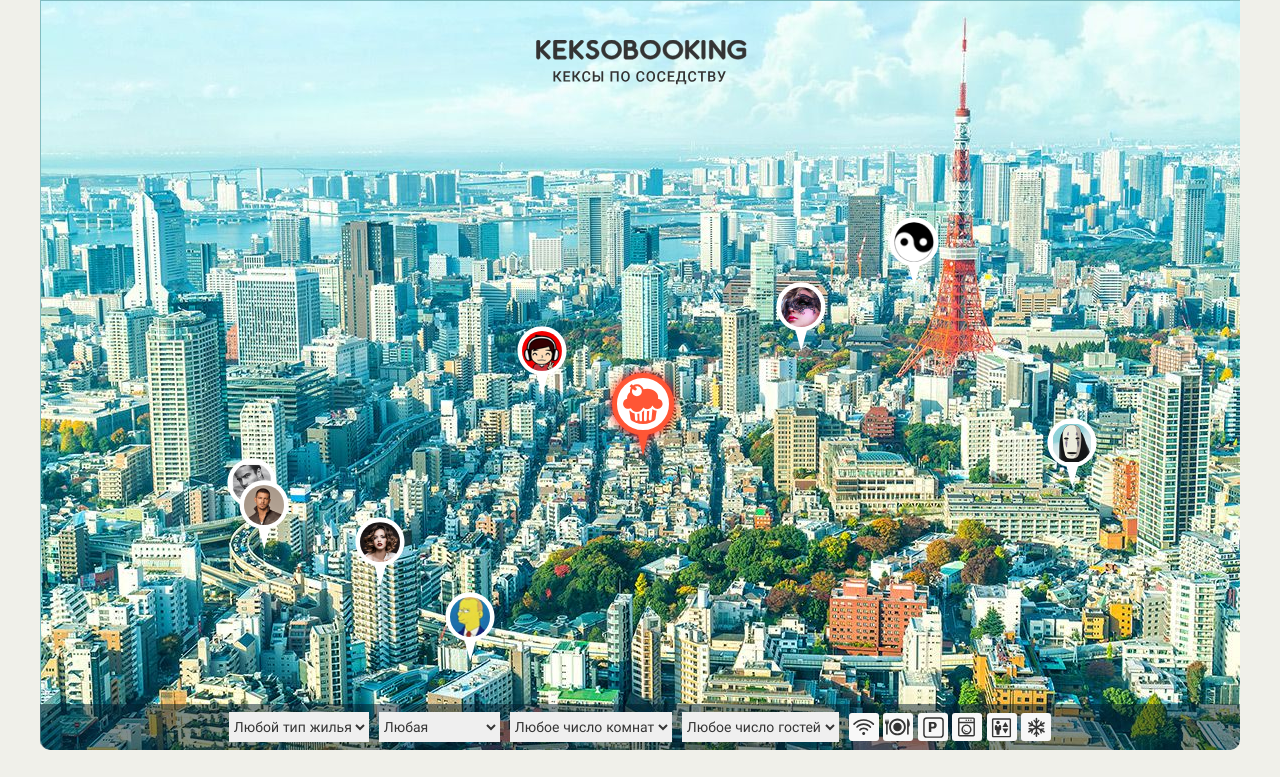
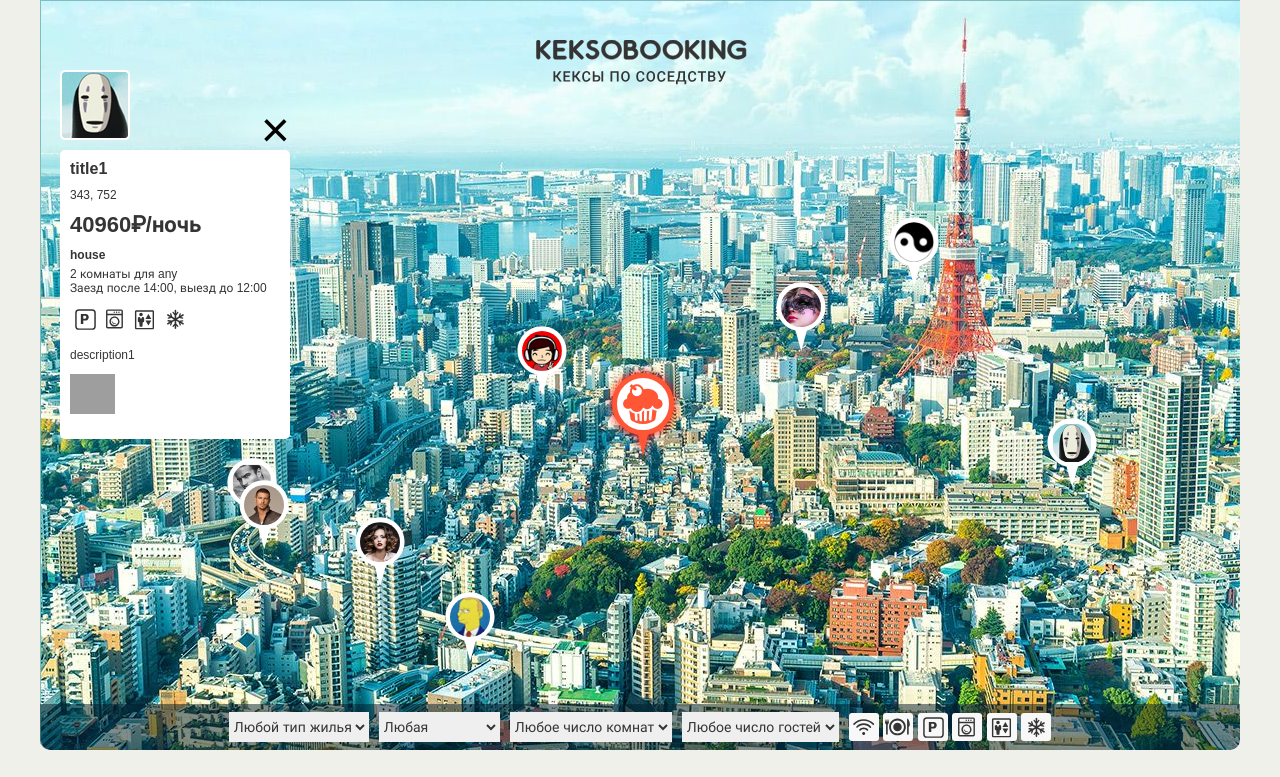
Before and after one commit to TatianaKrivonos/671683-keksobooking-21, a website: page index.html in a window 1280 px wide. Both pictures are taken after a click on the button "Поставь меня куда-нибудь". Shown: the top 777 px of the page. Drawn offline with Linux system fonts and the light colour scheme; grey boxes are pictures that could not be loaded.

Commit message:
task 5.1

```diff
--- /dev/null
+++ b/js/card.js
@@ -0,0 +1,41 @@
+'use strict';
+(function () {
+  const cardTemplate = document.querySelector(`#card`).content.querySelector(`.map__card`);
+
+  const renderAdPopup = (ad) => {
+    const adPopup = cardTemplate.cloneNode(true);
+
+    adPopup.querySelector(`.popup__title`).textContent = ad.offer.title;
+    adPopup.querySelector(`.popup__text--address`).textContent = ad.offer.address;
+    adPopup.querySelector(`.popup__text--price`).textContent = ad.offer.price + `₽/ночь`;
+    adPopup.querySelector(`.popup__type`).textContent = ad.offer.type;
+    adPopup.querySelector(`.popup__text--capacity`).textContent = ad.offer.rooms + ` комнаты для ` + ad.offer.guests;
+    adPopup.querySelector(`.popup__text--time`).textContent = `Заезд после ` + ad.offer.checkin + `, выезд до ` + ad.offer.checkout;
+
+    const popupFeatures = adPopup.querySelector(`.popup__features`);
+    ad.offer.features.forEach((el) => {
+      const popupFeatureItem = document.createElement(`li`);
+      popupFeatureItem.className = `popup__feature popup__feature--${el}`;
+      popupFeatures.appendChild(popupFeatureItem);
+    });
+
+    adPopup.querySelector(`.popup__description`).textContent = ad.offer.description;
+    const popupPhotos = adPopup.querySelector(`.popup__photos`);
+    ad.offer.photos.forEach((el) => {
+      const popupPhotoItem = document.createElement(`img`);
+      popupPhotoItem.className = `popup__photo`;
+      popupPhotoItem.src = el;
+      popupPhotoItem.width = 45;
+      popupPhotoItem.height = 40;
+      popupPhotoItem.alt = `Фотография жилья`;
+      popupPhotos.appendChild(popupPhotoItem);
+    });
+    adPopup.querySelector(`.popup__avatar`).src = ad.author.avatar;
+
+    return adPopup;
+  };
+
+  window.card = {
+    renderAdPopup,
+  };
+})();
--- /dev/null
+++ b/js/data.js
@@ -0,0 +1,39 @@
+'use strict';
+(function () {
+  const TYPES = [`palace`, `flat`, `house`, `bungalow`];
+  const CHECKIN_TIME = [`12:00`, `13:00`, `14:00`];
+  const CHECKOUT_TIME = [`12:00`, `13:00`, `14:00`];
+  const FEATURES = [`wifi`, `dishwasher`, `parking`, `washer`, `elevator`, `conditioner`];
+  const PHOTOS = [`http://o0.github.io/assets/images/tokyo/hotel1.jpg`, `http://o0.github.io/assets/images/tokyo/hotel2.jpg`, `http://o0.github.io/assets/images/tokyo/hotel3.jpg`];
+  const ROOMS = 3;
+  const GUESTS = [`one`, `two`, `any`, `not for guests`];
+
+  const map = document.querySelector(`.map`);
+
+  const createAds = (amount) => Array.from({length: amount}, (_, i) => ({
+    author: {
+      avatar: `img/avatars/user0${i + 1}.png`,
+    },
+    offer: {
+      title: `title${i + 1}`,
+      address: `${window.random.getRandomNum(0, 1000)}, ${window.random.getRandomNum(0, 1000)}`,
+      price: window.random.getRandomNum(1000, 50000),
+      type: window.random.getRandomEl(TYPES),
+      rooms: window.random.getRandomNum(1, ROOMS),
+      guests: window.random.getRandomEl(GUESTS),
+      checkin: window.random.getRandomEl(CHECKIN_TIME),
+      checkout: window.random.getRandomEl(CHECKOUT_TIME),
+      features: window.random.getRandomArr(FEATURES),
+      description: `description${i + 1}`,
+      photos: window.random.getRandomArr(PHOTOS)
+    },
+    location: {
+      x: window.random.getRandomNum(0, map.clientWidth),
+      y: window.random.getRandomNum(130, 630)
+    }
+  }));
+
+  window.data = {
+    createAds,
+  };
+})();
--- /dev/null
+++ b/js/form.js
@@ -0,0 +1,29 @@
+'use strict';
+(function () {
+  const adForm = document.querySelector(`.ad-form`);
+  const adFormSelectCapacity = adForm.querySelector(`select[name = capacity]`);
+
+  const createOption = (text) => {
+    const option = document.createElement(`option`);
+    option.textContent = text;
+    return option;
+  };
+
+  const capacityMap = {
+    1: [`для 1 гостя`],
+    2: [`для 1 гостя`, `для 2 гостей`],
+    3: [`для 1 гостя`, `для 2 гостей`, `для 3 гостей`],
+    100: [`не для гостей`]
+  };
+
+  const renderCapacityList = (roomsNum) => {
+    adFormSelectCapacity.innerHTML = ``;
+    capacityMap[roomsNum].forEach((el) => {
+      adFormSelectCapacity.appendChild(createOption(el));
+    });
+  };
+
+  window.form = {
+    renderCapacityList,
+  };
+})();
--- a/js/main.js
+++ b/js/main.js
@@ -1,156 +1,37 @@
 'use strict';
 (function () {
-  const TYPES = [`palace`, `flat`, `house`, `bungalow`];
-  const CHECKIN_TIME = [`12:00`, `13:00`, `14:00`];
-  const CHECKOUT_TIME = [`12:00`, `13:00`, `14:00`];
-  const FEATURES = [`wifi`, `dishwasher`, `parking`, `washer`, `elevator`, `conditioner`];
-  const PHOTOS = [`http://o0.github.io/assets/images/tokyo/hotel1.jpg`, `http://o0.github.io/assets/images/tokyo/hotel2.jpg`, `http://o0.github.io/assets/images/tokyo/hotel3.jpg`];
-  const ROOMS = 3;
-  const GUESTS = [`one`, `two`, `any`, `not for guests`];
   const MAIN_PIN_WIDTH = 65;
   const MAIN_PIN_HEIGHT = 65;
   const MAIN_PIN_HEIGHT_ACTIVE = 87;
-  const PIN_WIDTH = 50;
-  const PIN_HEIGHT = 70;
 
   const fragment = document.createDocumentFragment();
   const map = document.querySelector(`.map`);
   const mainPin = map.querySelector(`.map__pin--main`);
   const similarAdElement = map.querySelector(`.map__pins`);
-  const similarAdTemplate = document.querySelector(`#pin`).content.querySelector(`.map__pin`);
-  // const cardTemplate = document.querySelector(`#card`).content.querySelector(`.map__card`);
-  // const mapFiltersContainer = map.querySelector(`.map__filters-container`);
+  const mapFiltersContainer = map.querySelector(`.map__filters-container`);
   const adForm = document.querySelector(`.ad-form`);
   const adFormFieldsets = adForm.querySelectorAll(`fieldset`);
   const adFormInputAddress = adForm.querySelector(`input[name = address]`);
   const adFormSelectRooms = adForm.querySelector(`select[name = rooms]`);
-  const adFormSelectCapacity = adForm.querySelector(`select[name = capacity]`);
   const filtersForm = document.querySelector(`.map__filters`);
   const filtersFormSelects = filtersForm.querySelectorAll(`select`);
   const mainPinX = +mainPin.style.left.replace(`px`, ``);
   const mainPinY = +mainPin.style.top.replace(`px`, ``);
 
-  const getRandomNum = (min, max) => Math.floor(min + Math.random() * (max + 1 - min));
-  const getRandomEl = (list) => list[getRandomNum(0, list.length - 1)];
-  const getRandomArr = (arr) => {
-    const firstNum = getRandomNum(0, arr.length - 1);
-    const lastNum = getRandomNum(firstNum, arr.length - 1);
-    return arr.splice(firstNum, lastNum);
-  };
-
   const getNewMainPinAddress = () => {
     adFormInputAddress.value = `${mainPinX + Math.floor(MAIN_PIN_WIDTH / 2)}, ${mainPinY + MAIN_PIN_HEIGHT_ACTIVE}`;
-  };
-
-  const setDisableTrue = (arr) => {
-    arr.forEach((el) => {
-      el.disabled = true;
-    });
-  };
-
-  const setDisableFalse = (arr) => {
-    arr.forEach((el) => {
-      el.disabled = false;
-    });
   };
 
   const activatePage = () => {
     map.classList.remove(`map--faded`);
     adForm.classList.remove(`ad-form--disabled`);
-    setDisableFalse(adFormFieldsets);
-    setDisableFalse(filtersFormSelects);
+    window.util.setDisableFalse(adFormFieldsets);
+    window.util.setDisableFalse(filtersFormSelects);
   };
 
-  const capacityMap = {
-    1: [`для 1 гостя`],
-    2: [`для 1 гостя`, `для 2 гостей`],
-    3: [`для 1 гостя`, `для 2 гостей`, `для 3 гостей`],
-    100: [`не для гостей`]
-  };
-
-  const createOption = (text) => {
-    const option = document.createElement(`option`);
-    option.textContent = text;
-    return option;
-  };
-
-  const renderCapacityList = (roomsNum) => {
-    adFormSelectCapacity.innerHTML = ``;
-    capacityMap[roomsNum].forEach((el) => {
-      adFormSelectCapacity.appendChild(createOption(el));
-    });
-  };
-
-  const createAds = (amount) => Array.from({length: amount}, (_, i) => ({
-    author: {
-      avatar: `img/avatars/user0${i + 1}.png`,
-    },
-    offer: {
-      title: `title${i + 1}`,
-      address: `${getRandomNum(0, 1000)}, ${getRandomNum(0, 1000)}`,
-      price: getRandomNum(1000, 50000),
-      type: getRandomEl(TYPES),
-      rooms: getRandomNum(1, ROOMS),
-      guests: getRandomEl(GUESTS),
-      checkin: getRandomEl(CHECKIN_TIME),
-      checkout: getRandomEl(CHECKOUT_TIME),
-      features: getRandomArr(FEATURES),
-      description: `description${i + 1}`,
-      photos: getRandomArr(PHOTOS),
-    },
-    location: {
-      x: getRandomNum(0, map.clientWidth),
-      y: getRandomNum(130, 630),
-    }
-  }));
-
-  const renderAd = (ad) => {
-    const adElement = similarAdTemplate.cloneNode(true);
-    adElement.style = `left: ${ad.location.x + PIN_WIDTH}px; top: ${ad.location.y + PIN_HEIGHT}px;`;
-
-    const adImg = adElement.querySelector(`img`);
-    adImg.src = ad.author.avatar;
-    adImg.alt = ad.offer.title;
-
-    return adElement;
-  };
-
-  // const renderAdPopup = (ad) => {
-  //   const adPopup = cardTemplate.cloneNode(true);
-
-  //   adPopup.querySelector(`.popup__title`).textContent = ad.offer.title;
-  //   adPopup.querySelector(`.popup__text--address`).textContent = ad.offer.address;
-  //   adPopup.querySelector(`.popup__text--price`).textContent = ad.offer.price + `₽/ночь`;
-  //   adPopup.querySelector(`.popup__type`).textContent = ad.offer.type;
-  //   adPopup.querySelector(`.popup__text--capacity`).textContent = ad.offer.rooms + ` комнаты для ` + ad.offer.guests;
-  //   adPopup.querySelector(`.popup__text--time`).textContent = `Заезд после ` + ad.offer.checkin + `, выезд до ` + ad.offer.checkout;
-
-  //   const popupFeatures = adPopup.querySelector(`.popup__features`);
-  //   ad.offer.features.forEach((el) => {
-  //     const popupFeatureItem = document.createElement(`li`);
-  //     popupFeatureItem.className = `popup__feature popup__feature--${el}`;
-  //     popupFeatures.appendChild(popupFeatureItem);
-  //   });
-
-  //   adPopup.querySelector(`.popup__description`).textContent = ad.offer.description;
-  //   const popupPhotos = adPopup.querySelector(`.popup__photos`);
-  //   ad.offer.photos.forEach((el) => {
-  //     const popupPhotoItem = document.createElement(`img`);
-  //     popupPhotoItem.className = `popup__photo`;
-  //     popupPhotoItem.src = el;
-  //     popupPhotoItem.width = 45;
-  //     popupPhotoItem.height = 40;
-  //     popupPhotoItem.alt = `Фотография жилья`;
-  //     popupPhotos.appendChild(popupPhotoItem);
-  //   });
-  //   adPopup.querySelector(`.popup__avatar`).src = ad.author.avatar;
-
-  //   return adPopup;
-  // };
-
-  setDisableTrue(adFormFieldsets);
-  setDisableTrue(filtersFormSelects);
-  renderCapacityList(adFormSelectRooms.value);
+  window.util.setDisableTrue(adFormFieldsets);
+  window.util.setDisableTrue(filtersFormSelects);
+  window.form.renderCapacityList(adFormSelectRooms.value);
 
   adFormInputAddress.value = `${mainPinX + Math.floor(MAIN_PIN_WIDTH / 2)}, ${mainPinY + Math.floor(MAIN_PIN_HEIGHT / 2)}`;
 
@@ -171,14 +52,14 @@
   adFormSelectRooms.addEventListener(`change`, (evt) => {
     const options = evt.target.options;
     const selectedValue = options[options.selectedIndex].value;
-    renderCapacityList(selectedValue);
+    window.form.renderCapacityList(selectedValue);
   });
 
-  const similarAds = createAds(8);
+  const similarAds = window.data.createAds(8);
 
-  similarAds.forEach((ad) => fragment.appendChild(renderAd(ad)));
+  similarAds.forEach((ad) => fragment.appendChild(window.pin.renderAd(ad)));
   similarAdElement.appendChild(fragment);
 
-  // fragment.appendChild(renderAdPopup(similarAds[0]));
-  // map.insertBefore(fragment, mapFiltersContainer);
+  fragment.appendChild(window.card.renderAdPopup(similarAds[0]));
+  map.insertBefore(fragment, mapFiltersContainer);
 })();
--- /dev/null
+++ b/js/pin.js
@@ -0,0 +1,22 @@
+'use strict';
+(function () {
+  const PIN_WIDTH = 50;
+  const PIN_HEIGHT = 70;
+
+  const similarAdTemplate = document.querySelector(`#pin`).content.querySelector(`.map__pin`);
+
+  const renderAd = (ad) => {
+    const adElement = similarAdTemplate.cloneNode(true);
+    adElement.style = `left: ${ad.location.x + PIN_WIDTH}px; top: ${ad.location.y + PIN_HEIGHT}px;`;
+
+    const adImg = adElement.querySelector(`img`);
+    adImg.src = ad.author.avatar;
+    adImg.alt = ad.offer.title;
+
+    return adElement;
+  };
+
+  window.pin = {
+    renderAd,
+  };
+})();
--- /dev/null
+++ b/js/util.js
@@ -0,0 +1,20 @@
+'use strict';
+(function () {
+
+  const setDisableTrue = (arr) => {
+    arr.forEach((el) => {
+      el.disabled = true;
+    });
+  };
+
+  const setDisableFalse = (arr) => {
+    arr.forEach((el) => {
+      el.disabled = false;
+    });
+  };
+
+  window.util = {
+    setDisableTrue,
+    setDisableFalse,
+  };
+})();
```
Also changed, not shown: index.html (+6 -0 lines), js/random.js (added, +16 -0 lines).
